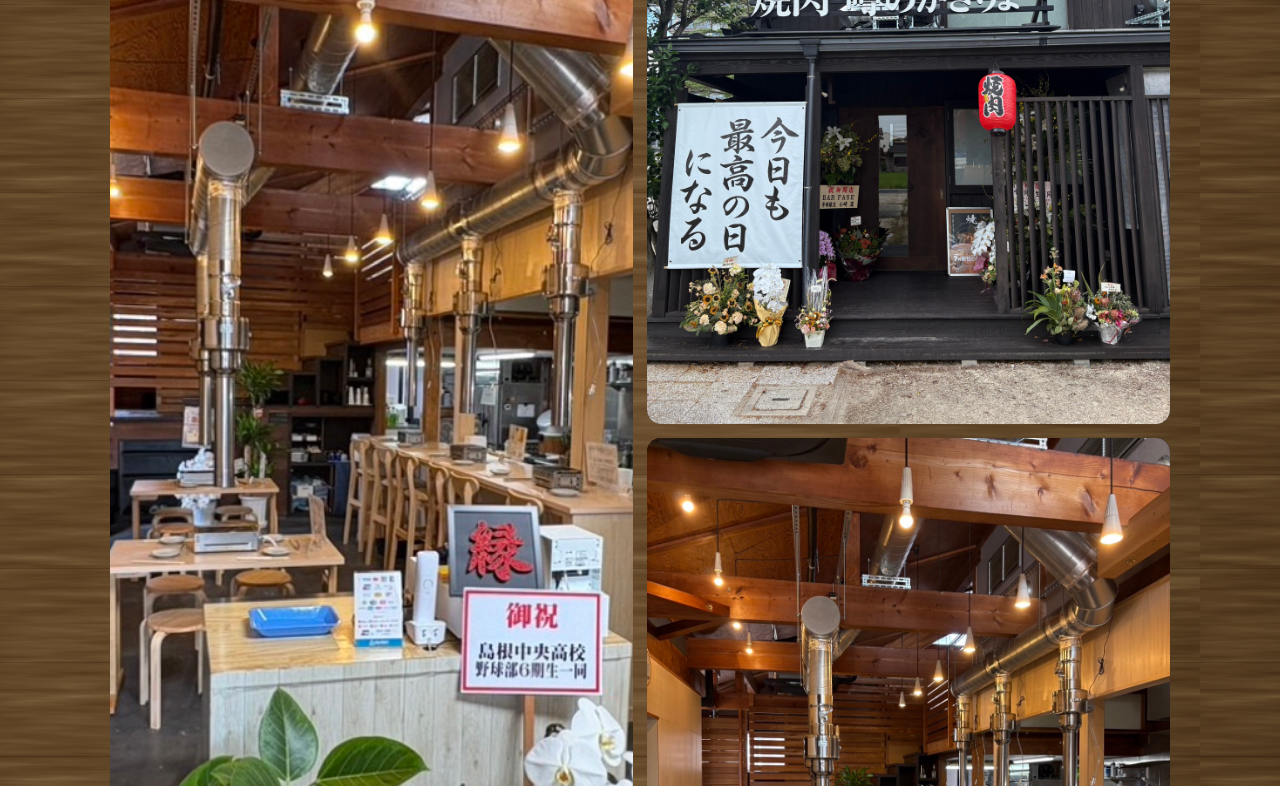
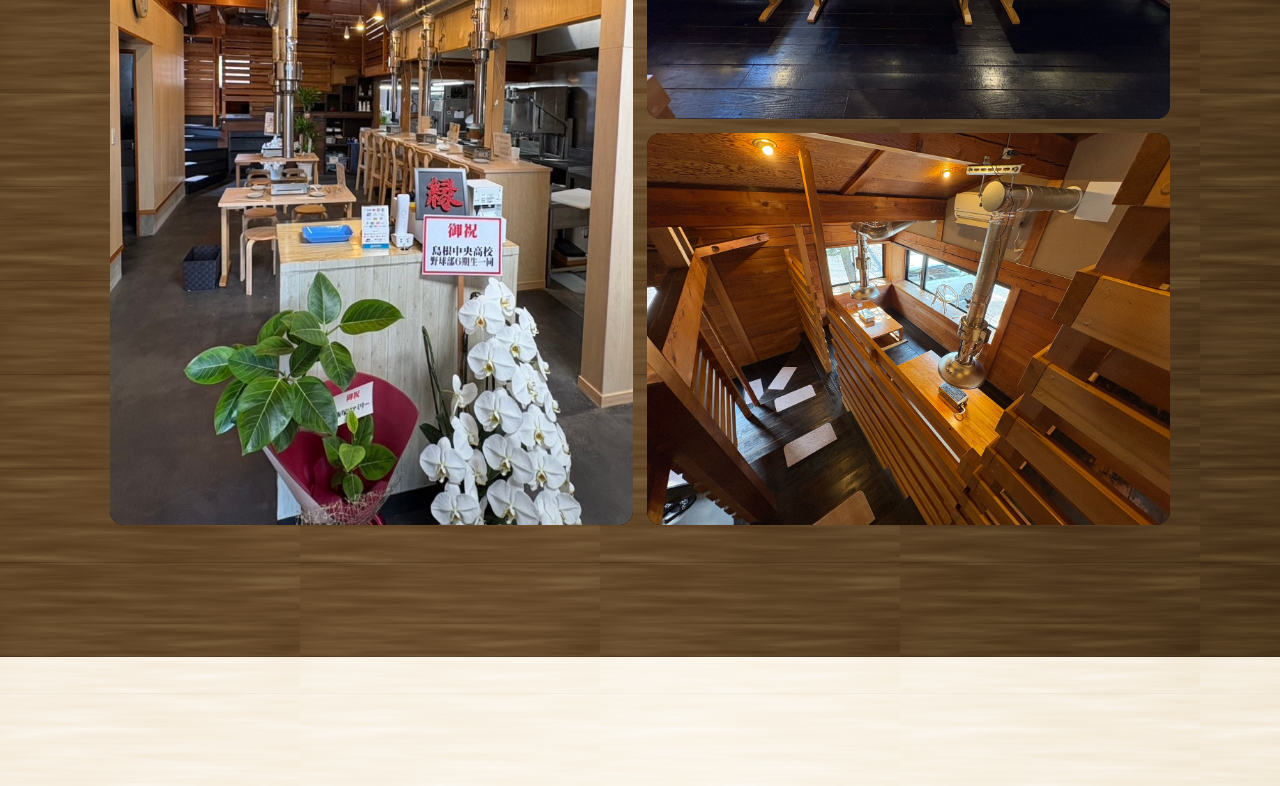
Before and after one commit to syunta1019/yakiniku-uwasanokakiryo, a plain HTML site: page index.html in a window 1280 px wide. Shown: the part 7680-8466 px from the top of the page. Drawn offline with nearby package versions, Linux system fonts and the light colour scheme; a web font is replaced by a local one.

Commit message:
店内ギャラリーを3枚に（残す1枚＋座敷/木の2階を追加）

```diff
--- a/index.html
+++ b/index.html
@@ -479,11 +479,9 @@ footer .copy{font-family:var(--display);letter-spacing:.22em;font-size:.72rem;co
       <h2 class="sec-title">木のぬくもりと、ライブ感。</h2>
     </div>
     <div class="ggrid reveal">
-      <div class="gitem big" data-full="media/interior1.jpg"><img src="media/interior1.jpg" alt="店内 オープンキッチンとカウンター"></div>
-      <div class="gitem sm" data-full="media/gaikan.jpg"><img src="media/gaikan.jpg" alt="店舗外観"></div>
-      <div class="gitem sm" data-full="media/interior2.jpg"><img src="media/interior2.jpg" alt="座敷席"></div>
-      <div class="gitem sm" data-full="media/interior3.jpg"><img src="media/interior3.jpg" alt="吹き抜けの店内"></div>
-      <div class="gitem sm" data-full="media/interior4.jpg"><img src="media/interior4.jpg" alt="木造の店内"></div>
+      <div class="gitem big" data-full="media/interior1.jpg"><img src="media/interior1.jpg" alt="店内 カウンターとオープンキッチン"></div>
+      <div class="gitem sm" data-full="media/zashiki.jpg"><img src="media/zashiki.jpg" alt="座敷席"></div>
+      <div class="gitem sm" data-full="media/wood2f.jpg"><img src="media/wood2f.jpg" alt="木のぬくもりの店内"></div>
     </div>
   </div>
 </section>
```
Also changed, not shown: media/wood2f.jpg (added), media/zashiki.jpg (added).
